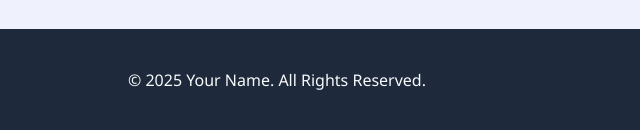
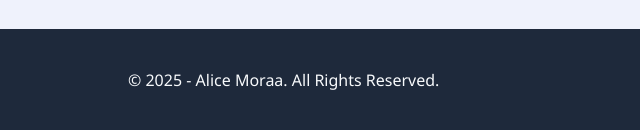
Before and after one commit to moraa-dev/portfolio-, a plain HTML site: page index.html in a window 1280 px wide. Shown: the part 3307-3437 px from the top of the page, 0-640 px from the left. Drawn offline with Linux system fonts and the light colour scheme; a script that the page names is missing.

Commit message:
Update index.html

```diff
--- a/index.html
+++ b/index.html
@@ -308,7 +308,7 @@
     <footer>
         <div class="container">
             <div class="footer-content">
-                <p>&copy; 2025 Your Name. All Rights Reserved.</p>
+                <p>&copy; 2025 - Alice Moraa. All Rights Reserved.</p>
                 <div class="social-icons">
                     <a href="https://github.com/moraa-dev" target="_blank"><i class="fab fa-github"></i></a>
                     <a href="https://www.linkedin.com/in/alicia-moraa-309711103/" target="_blank"><i class="fab fa-linkedin"></i></a>
```
